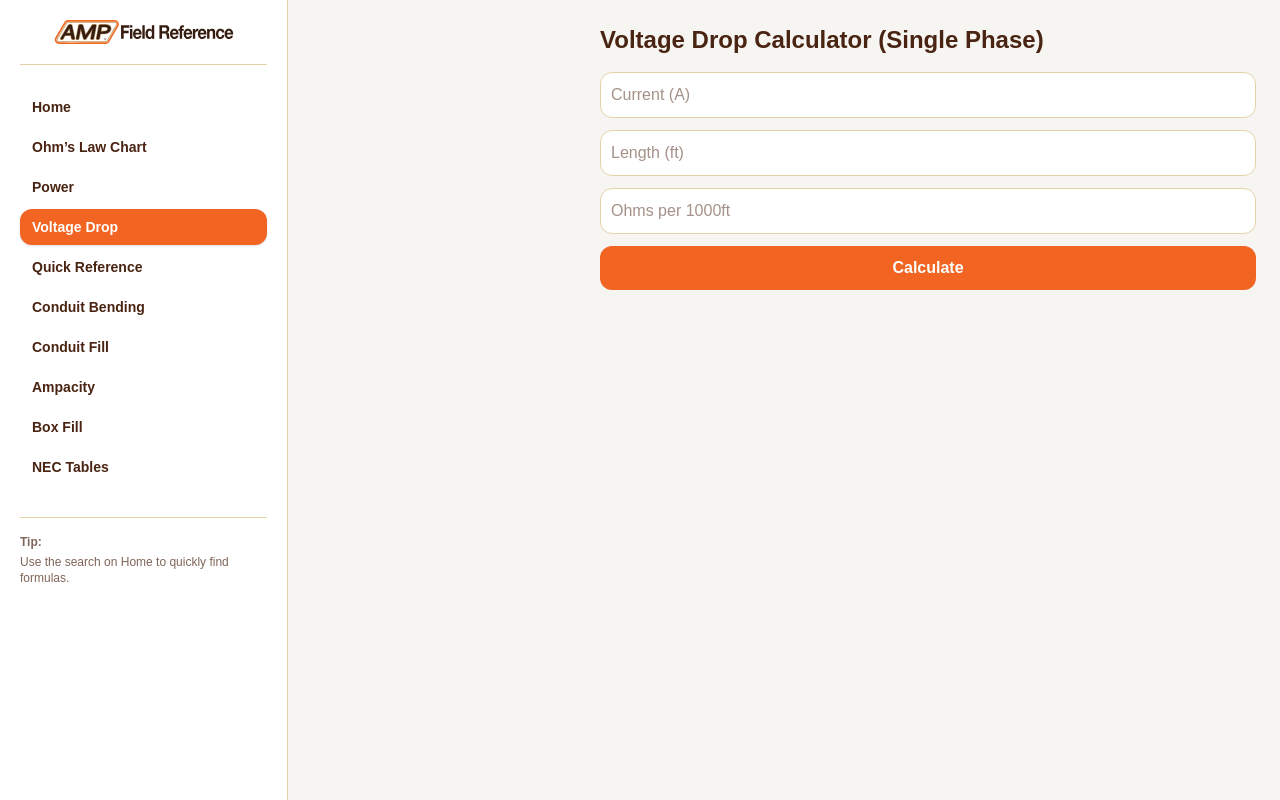
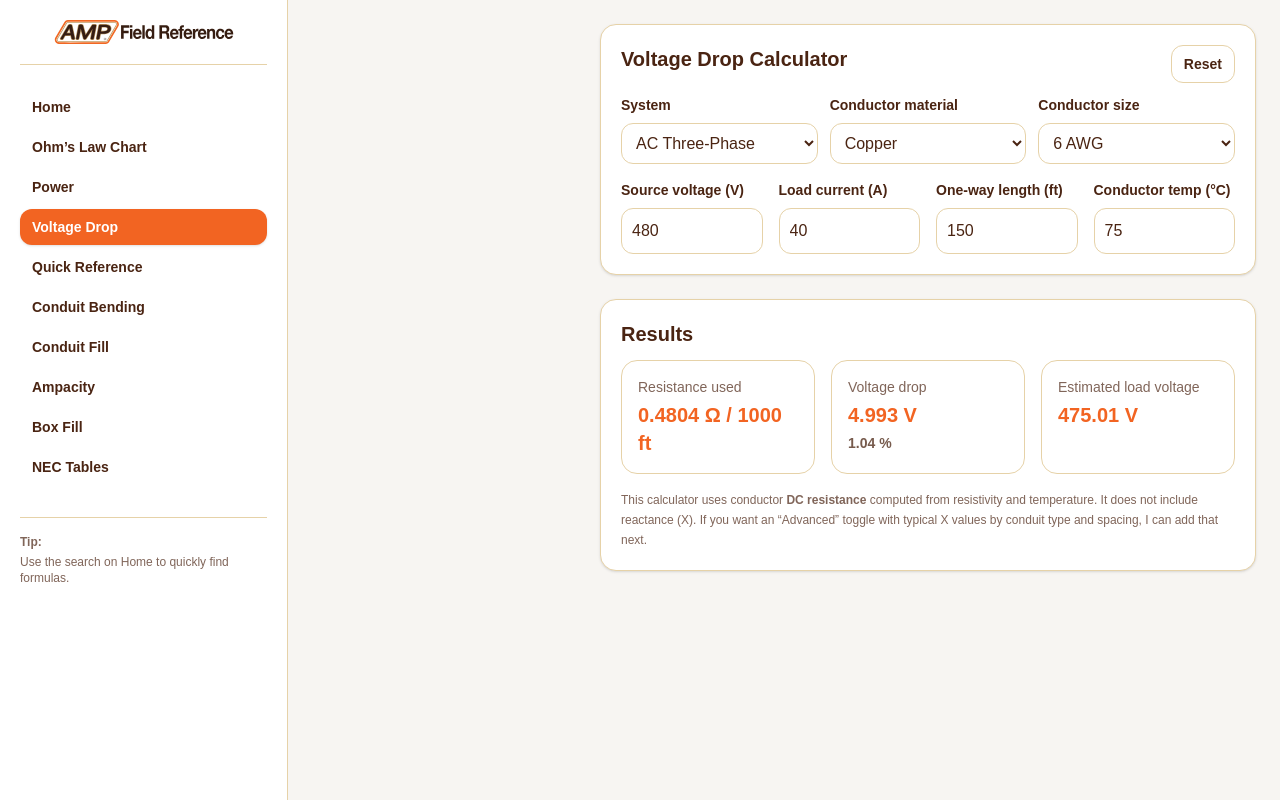
Before and after one commit to laidlawws/amp-field-guide, a Next.js app: page /calculators/voltage-drop in a window 1280 px wide. Built offline with nearby package versions, Linux system fonts and the light colour scheme.

Commit message:
voltage Drop Calculator

```diff
--- a/app/calculators/voltage-drop/page.tsx
+++ b/app/calculators/voltage-drop/page.tsx
@@ -1,43 +1,257 @@
 "use client";
 
-import { useState } from "react";
+import { useMemo, useState } from "react";
+import Card from "@/components/Card";
+
+type Phase = "1ph" | "3ph";
+type Material = "copper" | "aluminum";
+
+const SQRT3 = Math.sqrt(3);
+
+// Resistivity at 20°C (ohm-meter)
+const RHO_20: Record<Material, number> = {
+  copper: 1.724e-8,
+  aluminum: 2.826e-8,
+};
+
+// Temperature coefficient (per °C), approximate
+const ALPHA: Record<Material, number> = {
+  copper: 0.00393,
+  aluminum: 0.00403,
+};
+
+// 1 circular mil in m^2
+const CM_TO_M2 = (Math.PI / 4) * Math.pow(0.001 * 0.0254, 2);
+
+// Common sizes. You asked “use AWG”; I included kcmil too because it’s common for feeders.
+// If you want strictly AWG only, tell me and I’ll remove kcmil options.
+const SIZES: { key: string; label: string; type: "awg" | "kcmil"; value: number }[] = [
+  // AWG
+  { key: "14", label: "14 AWG", type: "awg", value: 14 },
+  { key: "12", label: "12 AWG", type: "awg", value: 12 },
+  { key: "10", label: "10 AWG", type: "awg", value: 10 },
+  { key: "8", label: "8 AWG", type: "awg", value: 8 },
+  { key: "6", label: "6 AWG", type: "awg", value: 6 },
+  { key: "4", label: "4 AWG", type: "awg", value: 4 },
+  { key: "3", label: "3 AWG", type: "awg", value: 3 },
+  { key: "2", label: "2 AWG", type: "awg", value: 2 },
+  { key: "1", label: "1 AWG", type: "awg", value: 1 },
+  { key: "1/0", label: "1/0 AWG", type: "awg", value: 0 },
+  { key: "2/0", label: "2/0 AWG", type: "awg", value: -1 },
+  { key: "3/0", label: "3/0 AWG", type: "awg", value: -2 },
+  { key: "4/0", label: "4/0 AWG", type: "awg", value: -3 },
+
+  // kcmil (optional but useful)
+  { key: "250", label: "250 kcmil", type: "kcmil", value: 250 },
+  { key: "300", label: "300 kcmil", type: "kcmil", value: 300 },
+  { key: "350", label: "350 kcmil", type: "kcmil", value: 350 },
+  { key: "400", label: "400 kcmil", type: "kcmil", value: 400 },
+  { key: "500", label: "500 kcmil", type: "kcmil", value: 500 },
+];
+
+function num(v: string) {
+  const n = Number(v);
+  return Number.isFinite(n) ? n : NaN;
+}
+
+// AWG diameter in inches: d(in) = 0.005 * 92^((36-awg)/39)
+// circular mil area = (d(mils))^2, where mils = 1000 * inches
+function awgToCircularMils(awg: number) {
+  const d_in = 0.005 * Math.pow(92, (36 - awg) / 39);
+  const d_mils = d_in * 1000;
+  return d_mils * d_mils; // circular mils
+}
+
+function sizeToAreaM2(sizeKey: string) {
+  const item = SIZES.find((s) => s.key === sizeKey);
+  if (!item) return NaN;
+
+  if (item.type === "awg") {
+    const cm = awgToCircularMils(item.value);
+    return cm * CM_TO_M2;
+  }
+
+  // kcmil: 1 kcmil = 1000 circular mils
+  const cm = item.value * 1000;
+  return cm * CM_TO_M2;
+}
+
+function resistancePerFootOhms(material: Material, areaM2: number, tempC: number) {
+  // R20 per meter = rho/A. Adjust to temp:
+  const rho20 = RHO_20[material];
+  const alpha = ALPHA[material];
+
+  const r20_per_m = rho20 / areaM2;
+  const rT_per_m = r20_per_m * (1 + alpha * (tempC - 20));
+
+  // per foot
+  return rT_per_m * 0.3048;
+}
+
+function fmt(n: number, unit: string, dp = 3) {
+  if (!Number.isFinite(n)) return "—";
+  const abs = Math.abs(n);
+  const decimals = abs >= 1000 ? 1 : abs >= 100 ? 2 : dp;
+  return `${n.toFixed(decimals)} ${unit}`;
+}
 
 export default function VoltageDrop() {
-  const [i, setI] = useState("");
-  const [l, setL] = useState("");
-  const [r, setR] = useState("");
-  const [result, setResult] = useState("");
+  const [phase, setPhase] = useState<Phase>("3ph");
+  const [material, setMaterial] = useState<Material>("copper");
+  const [size, setSize] = useState<string>("6");
 
-  const calc = () => {
-    const I = Number(i);
-    const L = Number(l);
-    const R = Number(r);
+  const [sourceV, setSourceV] = useState("480");
+  const [amps, setAmps] = useState("40");
+  const [lengthFt, setLengthFt] = useState("150");
+  const [tempC, setTempC] = useState("75"); // default for typical termination rating usage
 
-    if (!I || !L || !R)
-      return setResult("Enter current, length, and Ω/1000ft.");
+  const result = useMemo(() => {
+    const V = num(sourceV);
+    const I = num(amps);
+    const L = num(lengthFt); // one-way length
+    const T = num(tempC);
 
-    const vd = 2 * I * L * (R / 1000);
-    setResult(`Voltage Drop = ${vd.toFixed(2)} V`);
+    if (![V, I, L, T].every(Number.isFinite)) {
+      return { ok: false, msg: "Enter Source V, Current, Length, and Temp." };
+    }
+    if (V <= 0 || I < 0 || L < 0) {
+      return { ok: false, msg: "Voltage must be >0. Current/Length must be ≥0." };
+    }
+
+    const areaM2 = sizeToAreaM2(size);
+    if (!Number.isFinite(areaM2) || areaM2 <= 0) {
+      return { ok: false, msg: "Invalid conductor size." };
+    }
+
+    const rPerFt = resistancePerFootOhms(material, areaM2, T);
+
+    // total path factor:
+    // 1φ: 2 conductors in series for the circuit path (hot+neutral/hot)
+    // 3φ: use √3 factor
+    const factor = phase === "1ph" ? 2 : SQRT3;
+
+    const vd = factor * I * rPerFt * L; // volts
+    const pct = (vd / V) * 100;
+    const loadV = V - vd;
+
+    return {
+      ok: true,
+      rPer1000: rPerFt * 1000,
+      vd,
+      pct,
+      loadV,
+    };
+  }, [sourceV, amps, lengthFt, tempC, phase, material, size]);
+
+  const clear = () => {
+    setSourceV("480");
+    setAmps("40");
+    setLengthFt("150");
+    setTempC("75");
   };
 
   return (
-    <div className="max-w-3xl mx-auto">
-      <h1 className="text-2xl font-bold mb-4">
-        Voltage Drop Calculator (Single Phase)
-      </h1>
+    <div className="max-w-5xl mx-auto space-y-6">
+      <Card
+        title="Voltage Drop Calculator"
+        right={
+          <button
+            onClick={clear}
+            className="rounded-xl border border-[#e6d2a8] bg-white px-3 py-2 text-sm font-extrabold hover:opacity-90"
+          >
+            Reset
+          </button>
+        }
+      >
+        <div className="grid md:grid-cols-3 gap-3">
+          <div className="space-y-2">
+            <div className="text-sm font-extrabold">System</div>
+            <select className="input" value={phase} onChange={(e) => setPhase(e.target.value as Phase)}>
+              <option value="1ph">AC Single-Phase</option>
+              <option value="3ph">AC Three-Phase</option>
+            </select>
+          </div>
 
-      <div className="space-y-3">
-        <input className="input" placeholder="Current (A)" value={i} onChange={(e)=>setI(e.target.value)} />
-        <input className="input" placeholder="Length (ft)" value={l} onChange={(e)=>setL(e.target.value)} />
-        <input className="input" placeholder="Ohms per 1000ft" value={r} onChange={(e)=>setR(e.target.value)} />
-        <button className="btn" onClick={calc}>Calculate</button>
+          <div className="space-y-2">
+            <div className="text-sm font-extrabold">Conductor material</div>
+            <select className="input" value={material} onChange={(e) => setMaterial(e.target.value as Material)}>
+              <option value="copper">Copper</option>
+              <option value="aluminum">Aluminum</option>
+            </select>
+          </div>
 
-        {result && (
-          <div className="rounded-xl bg-[#f7f5f2] border border-[#e6d2a8] p-3 font-extrabold">
-            {result}
+          <div className="space-y-2">
+            <div className="text-sm font-extrabold">Conductor size</div>
+            <select className="input" value={size} onChange={(e) => setSize(e.target.value)}>
+              {SIZES.map((s) => (
+                <option key={s.key} value={s.key}>
+                  {s.label}
+                </option>
+              ))}
+            </select>
+          </div>
+        </div>
+
+        <div className="mt-4 grid md:grid-cols-4 gap-4">
+          <div className="space-y-2">
+            <div className="text-sm font-extrabold">Source voltage (V)</div>
+            <input className="input" inputMode="decimal" value={sourceV} onChange={(e) => setSourceV(e.target.value)} placeholder="e.g. 480" />
+          </div>
+
+          <div className="space-y-2">
+            <div className="text-sm font-extrabold">Load current (A)</div>
+            <input className="input" inputMode="decimal" value={amps} onChange={(e) => setAmps(e.target.value)} placeholder="e.g. 40" />
+          </div>
+
+          <div className="space-y-2">
+            <div className="text-sm font-extrabold">One-way length (ft)</div>
+            <input className="input" inputMode="decimal" value={lengthFt} onChange={(e) => setLengthFt(e.target.value)} placeholder="e.g. 150" />
+          </div>
+
+          <div className="space-y-2">
+            <div className="text-sm font-extrabold">Conductor temp (°C)</div>
+            <input className="input" inputMode="decimal" value={tempC} onChange={(e) => setTempC(e.target.value)} placeholder="e.g. 75" />
+          </div>
+        </div>
+      </Card>
+
+      <Card title="Results">
+        {!result.ok ? (
+          <div className="text-sm text-[#4a2412]/70">{result.msg}</div>
+        ) : (
+          <div className="grid md:grid-cols-3 gap-4">
+            <div className="rounded-2xl border border-[#e6d2a8] bg-white p-4">
+              <div className="text-sm text-[#4a2412]/70">Resistance used</div>
+              <div className="mt-1 text-xl font-extrabold text-[#f26422]">
+                {fmt(result.rPer1000, "Ω / 1000 ft", 4)}
+              </div>
+            </div>
+
+            <div className="rounded-2xl border border-[#e6d2a8] bg-white p-4">
+              <div className="text-sm text-[#4a2412]/70">Voltage drop</div>
+              <div className="mt-1 text-xl font-extrabold text-[#f26422]">
+                {fmt(result.vd, "V", 3)}
+              </div>
+              <div className="mt-1 text-sm font-semibold text-[#4a2412]/75">
+                {fmt(result.pct, "%", 2)}
+              </div>
+            </div>
+
+            <div className="rounded-2xl border border-[#e6d2a8] bg-white p-4">
+              <div className="text-sm text-[#4a2412]/70">Estimated load voltage</div>
+              <div className="mt-1 text-xl font-extrabold text-[#f26422]">
+                {fmt(result.loadV, "V", 3)}
+              </div>
+            </div>
+
+            <div className="md:col-span-3 text-xs text-[#4a2412]/70 leading-5">
+              This calculator uses conductor <b>DC resistance</b> computed from resistivity and temperature.
+              It does not include reactance (X). If you want an “Advanced” toggle with typical X values by
+              conduit type and spacing, I can add that next.
+            </div>
           </div>
         )}
-      </div>
+      </Card>
     </div>
   );
 }
```
